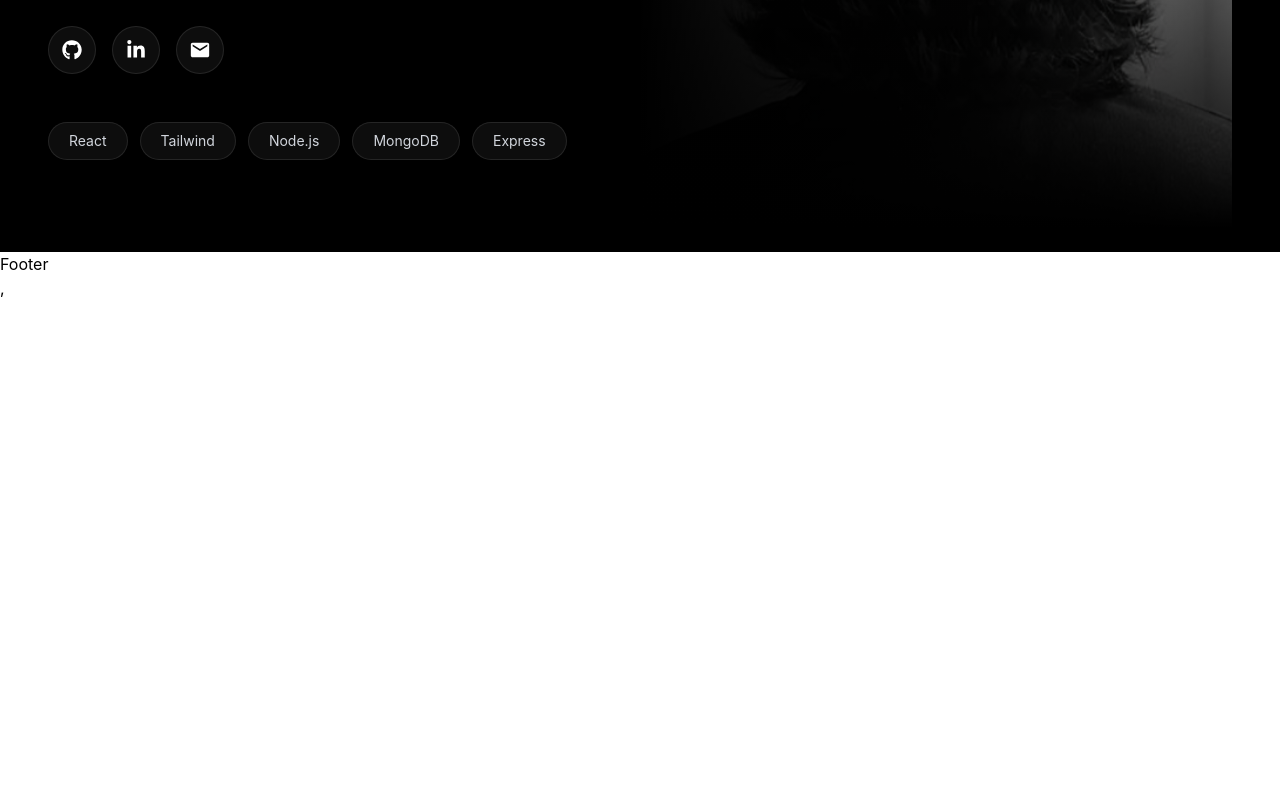
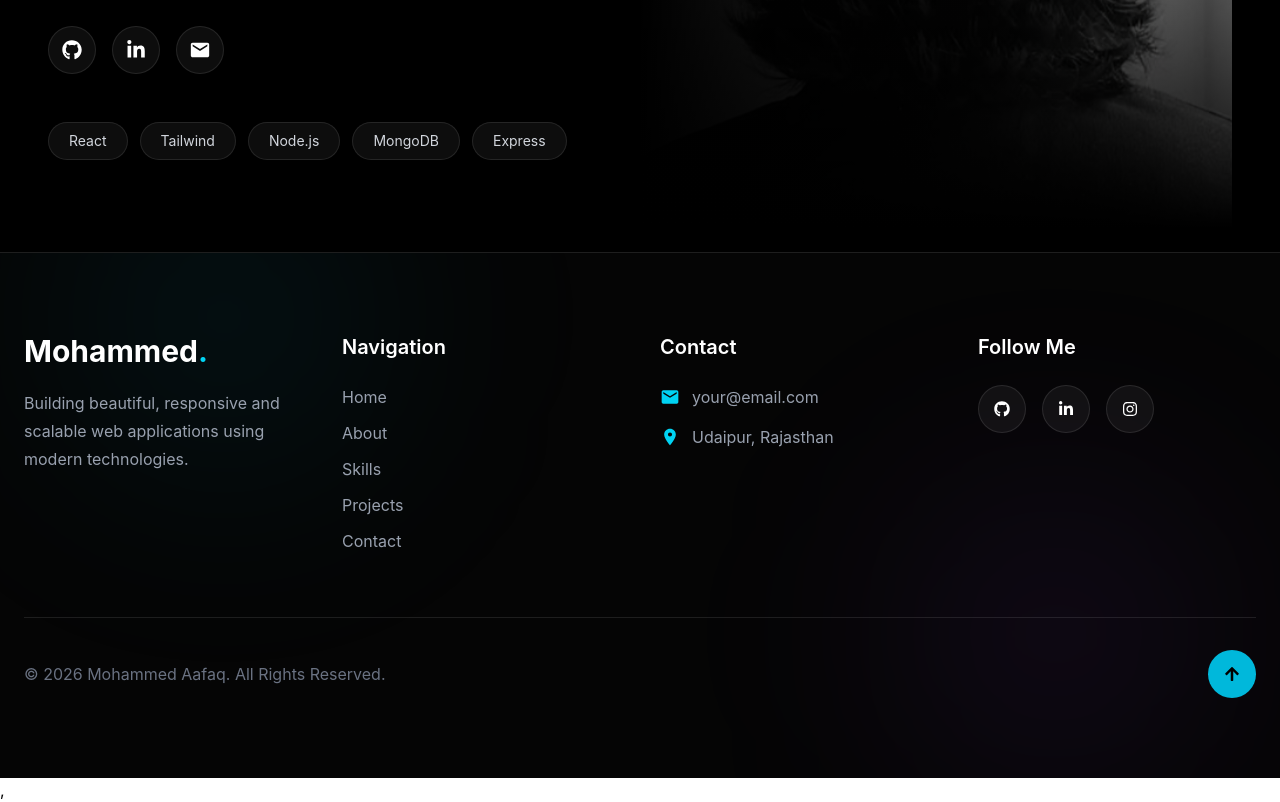
Before and after one commit to mohdaafaq/MyNewPortofolio, a React (Vite) app: page / in a window 1280 px wide. Shown: the part 596-1398 px from the top of the page. Before the commit the page ends 896 px from the top, so only its background shows below. Built offline with nearby package versions, Linux system fonts and the light colour scheme.

Commit message:
Added Footer

```diff
--- a/src/components/Footer.jsx
+++ b/src/components/Footer.jsx
@@ -1,9 +1,165 @@
-import React from 'react'
+import { motion } from "framer-motion";
+import {
+  FaGithub,
+  FaLinkedinIn,
+  FaInstagram,
+  FaArrowUp,
+} from "react-icons/fa";
+import { MdEmail, MdLocationOn } from "react-icons/md";
 
-const Footer = () => {
+export default function Footer() {
+  const scrollToTop = () => {
+    window.scrollTo({
+      top: 0,
+      behavior: "smooth",
+    });
+  };
+
   return (
-    <div>Footer</div>
-  )
+    <footer className="relative bg-[#050505] border-t border-white/10 overflow-hidden">
+
+      {/* Background Glow */}
+      <div className="absolute -top-20 left-20 w-72 h-72 bg-cyan-500/10 rounded-full blur-[120px]" />
+      <div className="absolute bottom-0 right-20 w-72 h-72 bg-purple-500/10 rounded-full blur-[120px]" />
+
+      <div className="relative max-w-7xl mx-auto px-6 py-20">
+
+        <div className="grid md:grid-cols-2 lg:grid-cols-4 gap-10">
+
+          {/* Logo */}
+          <motion.div
+            initial={{ opacity: 0, y: 40 }}
+            whileInView={{ opacity: 1, y: 0 }}
+            viewport={{ once: true }}
+          >
+            <h2 className="text-3xl font-bold text-white">
+              Mohammed<span className="text-cyan-400">.</span>
+            </h2>
+
+            <p className="text-gray-400 mt-5 leading-7">
+              Building beautiful, responsive and scalable web
+              applications using modern technologies.
+            </p>
+          </motion.div>
+
+          {/* Navigation */}
+          <motion.div
+            initial={{ opacity: 0, y: 40 }}
+            whileInView={{ opacity: 1, y: 0 }}
+            viewport={{ once: true }}
+          >
+            <h3 className="text-xl font-semibold text-white mb-6">
+              Navigation
+            </h3>
+
+            <ul className="space-y-3">
+
+              {["Home", "About", "Skills", "Projects", "Contact"].map(
+                (item) => (
+                  <li key={item}>
+                    <a
+                      href={`#${item.toLowerCase()}`}
+                      className="text-gray-400 hover:text-cyan-400 transition"
+                    >
+                      {item}
+                    </a>
+                  </li>
+                )
+              )}
+
+            </ul>
+          </motion.div>
+
+          {/* Contact */}
+          <motion.div
+            initial={{ opacity: 0, y: 40 }}
+            whileInView={{ opacity: 1, y: 0 }}
+            viewport={{ once: true }}
+          >
+            <h3 className="text-xl font-semibold text-white mb-6">
+              Contact
+            </h3>
+
+            <div className="space-y-4">
+
+              <div className="flex gap-3 items-center">
+                <MdEmail className="text-cyan-400 text-xl" />
+                <span className="text-gray-400">
+                  your@email.com
+                </span>
+              </div>
+
+              <div className="flex gap-3 items-center">
+                <MdLocationOn className="text-cyan-400 text-xl" />
+                <span className="text-gray-400">
+                  Udaipur, Rajasthan
+                </span>
+              </div>
+
+            </div>
+          </motion.div>
+
+          {/* Social */}
+          <motion.div
+            initial={{ opacity: 0, y: 40 }}
+            whileInView={{ opacity: 1, y: 0 }}
+            viewport={{ once: true }}
+          >
+            <h3 className="text-xl font-semibold text-white mb-6">
+              Follow Me
+            </h3>
+
+            <div className="flex gap-4">
+
+              <a
+                href="https://github.com/yourusername"
+                target="_blank"
+                rel="noopener noreferrer"
+                className="w-12 h-12 rounded-full border border-white/10 bg-white/5 flex items-center justify-center text-white hover:bg-cyan-500 hover:scale-110 transition"
+              >
+                <FaGithub />
+              </a>
+
+              <a
+                href="https://linkedin.com/in/yourusername"
+                target="_blank"
+                rel="noopener noreferrer"
+                className="w-12 h-12 rounded-full border border-white/10 bg-white/5 flex items-center justify-center text-white hover:bg-blue-600 hover:scale-110 transition"
+              >
+                <FaLinkedinIn />
+              </a>
+
+              <a
+                href="https://instagram.com/yourusername"
+                target="_blank"
+                rel="noopener noreferrer"
+                className="w-12 h-12 rounded-full border border-white/10 bg-white/5 flex items-center justify-center text-white hover:bg-pink-500 hover:scale-110 transition"
+              >
+                <FaInstagram />
+              </a>
+
+            </div>
+          </motion.div>
+
+        </div>
+
+        {/* Bottom */}
+        <div className="mt-16 pt-8 border-t border-white/10 flex flex-col md:flex-row justify-between items-center gap-6">
+
+          <p className="text-gray-500 text-center">
+            © {new Date().getFullYear()} Mohammed Aafaq. All Rights Reserved.
+          </p>
+
+          <button
+            onClick={scrollToTop}
+            className="w-12 h-12 rounded-full bg-cyan-500 text-black flex items-center justify-center hover:scale-110 transition"
+          >
+            <FaArrowUp />
+          </button>
+
+        </div>
+
+      </div>
+    </footer>
+  );
 }
-
-export default Footer
```
